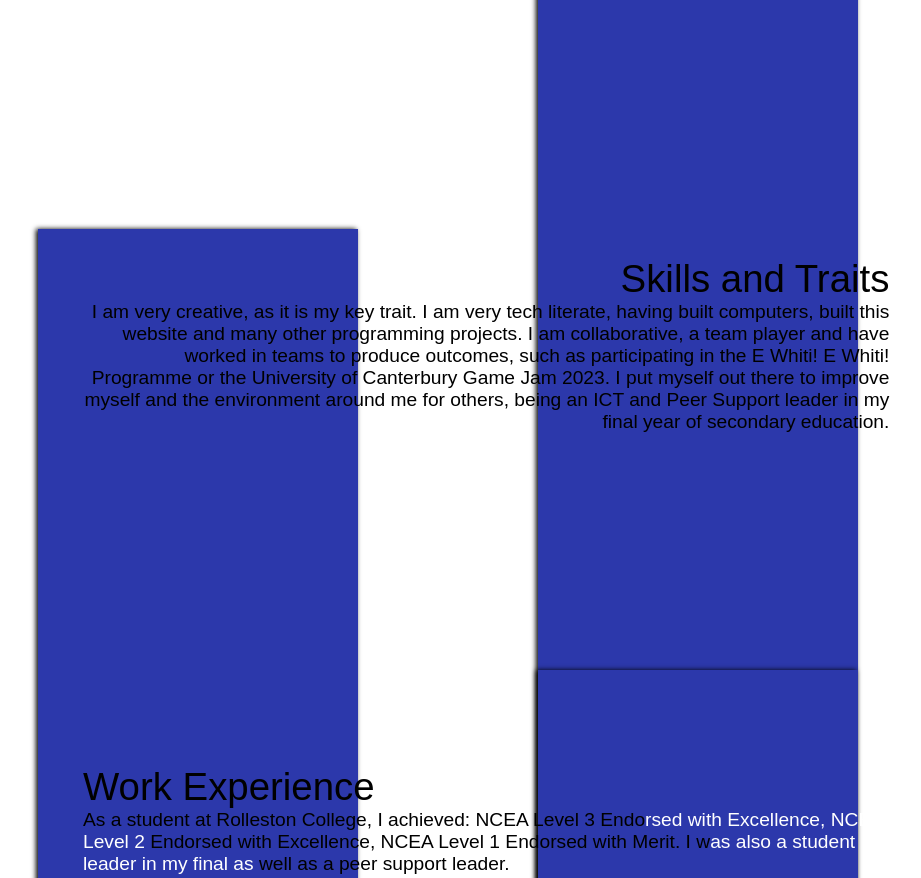
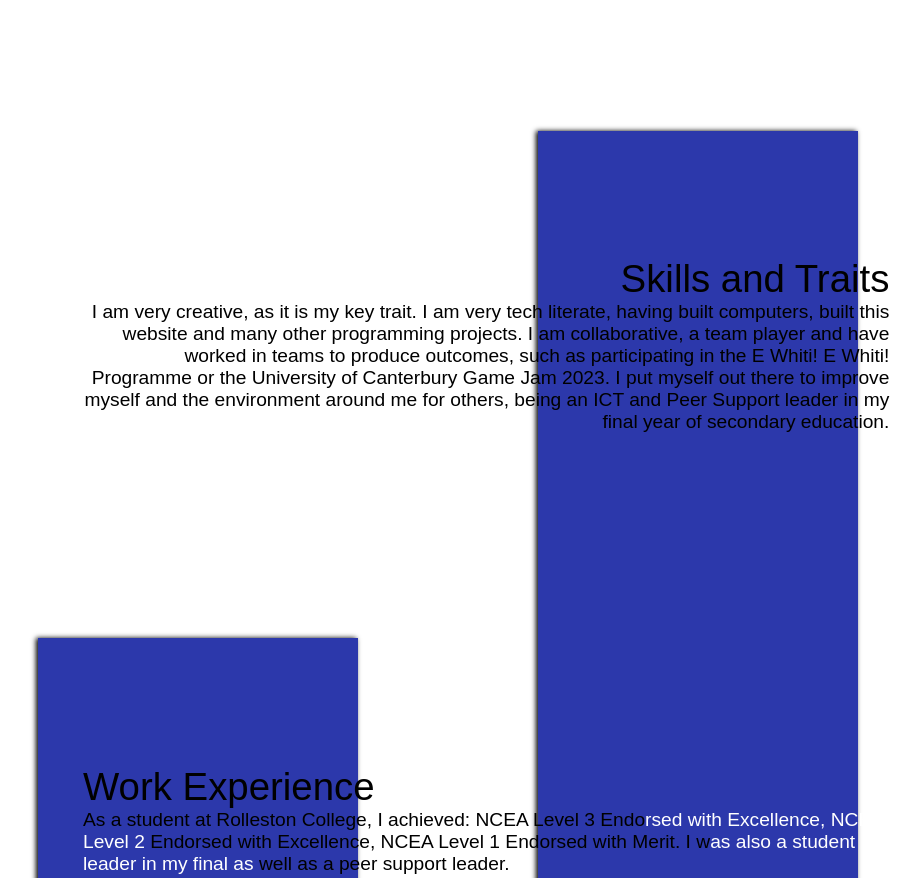
Before and after one commit to Creature-Keamon/Portfolio-Website, a plain HTML site: page About.html in a window 1280 px wide. Shown: the part 720-1598 px from the top of the page, without its empty margins (295-1216 px from the left). Drawn offline with Linux system fonts and the light colour scheme.

Commit message:
Update About.html

```diff
--- a/About.html
+++ b/About.html
@@ -158,7 +158,7 @@
 
     .image-insert-left{
         margin-left:44.4% ;
-        margin-top: -20%;
+        margin-top: 20%;
         width: 31.25%;
         height: 67.59259259259259%;
         background-color: #2C38AB;
@@ -170,7 +170,7 @@
 
     .image-insert-right{
         margin-left: -4.4% ;
-        margin-top: -20%;
+        margin-top: 20%;
         width: 31.25%;
         height: 67.59259259259259%;
         background-color: #2C38AB;
```
